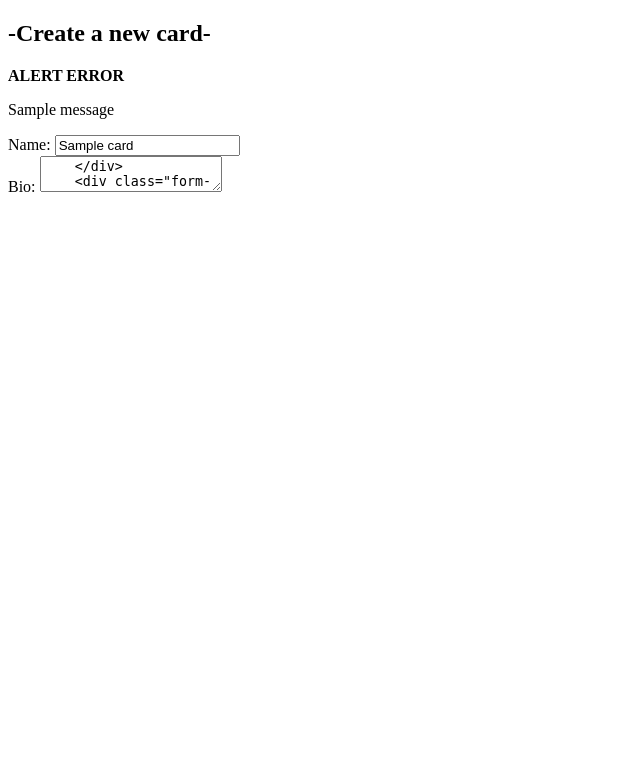
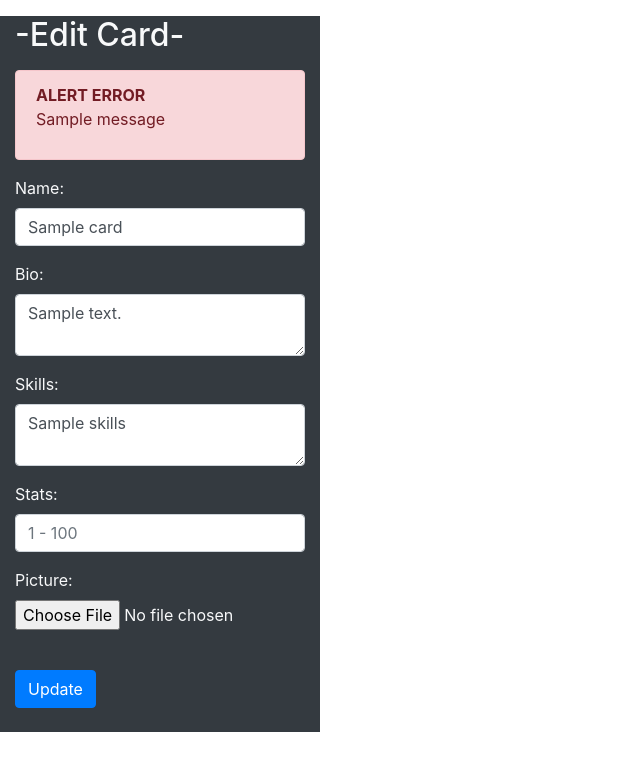
Before and after one commit to torteg4/funGroupProject, a Flask app: template flask_app/templates/edit_card.html in a window 1280 px wide. Shown: the top 771 px of the page, without its empty margins (0-640 px from the left). Run offline with Flask 2, Linux system fonts and the light colour scheme; the template is opened without the code that fills it: most values are stand-ins (such as "Sample title", 1, 10 or a date in 2020); one stand-in notice (Sample message) is shown; some libraries are stand-ins or nearby versions.

Commit message:
Html changes

```diff
--- a/flask_app/templates/edit_card.html
+++ b/flask_app/templates/edit_card.html
@@ -4,12 +4,15 @@
     <meta charset="UTF-8">
     <meta http-equiv="X-UA-Compatible" content="IE=edge">
     <meta name="viewport" content="width=device-width, initial-scale=1.0">
+    <link rel="stylesheet" href="https://stackpath.bootstrapcdn.com/bootstrap/4.3.1/css/bootstrap.min.css"
+    integrity="sha384-ggOyR0iXCbMQv3Xipma34MD+dH/1fQ784/j6cY/iJTQUOhcWr7x9JvoRxT2MZw1T" crossorigin="anonymous">
+    <script src="https://ajax.googleapis.com/ajax/libs/jquery/3.5.1/jquery.min.js"></script>
     <title>Edit Card</title>
 </head>
 <body>
-    <form action="/cards/edit_in_db/<int:id>" method="post" class="col-3 enable-rounded bg-dark text-light">
-        <h2 class="text-light my-3">-Create a new card-</h2>
-    {% with messages = get_flashed_messages(category_filter=['validate_card']) %}
+    <form action="/cards/{{card.id}}/update" method="post" enctype="multipart/form-data" class="col-3 enable-rounded bg-dark text-light">
+        <h2 class="text-light my-3">-Edit Card-</h2>
+        {% with messages = get_flashed_messages(category_filter=['validate_card']) %}
         {% if messages %}
         <div class="alert alert-danger" role="alert">
             <strong>ALERT ERROR</strong>
@@ -21,22 +24,28 @@
     {% endwith %}
     <div class="form-group">
         <label for="name">Name:</label>
-        <input type="text" name="name" value="{{card.name}}" class="form-control">
+        <input type="text" name="name" value="{{card.name}}" id="cardName" class="form-control" placeholder="Input Name">
     </div>
     <div class="form-group">
         <label for="bio">Bio:</label>
-        <textarea name="bio" value="{{card.bio}}" class="form-control">
+        <textarea name="bio" class="form-control" placeholder="Create Bio">{{card.bio}}</textarea>
     </div>
     <div class="form-group">
         <label for="skills">Skills:</label>
-        <textarea name="skills" value="{{card.skills}}" class="form-control">
+        <textarea name="skills" class="form-control" placeholder="Add Skills">{{card.skills}}</textarea>
     </div>
     <div class="form-group">
         <label for="stats">Stats:</label>
-        <input type="number" min="1" max="100" name="stats" value="{{card.stats}}" class="form-control">
+        <input type="number" min="1" max="100" name="stats" value="{{card.stats}}" class="form-control" placeholder="1 - 100">
     </div>
-
-    <input type="submit" value="Edit card" class="my-4 btn btn-success">
+    <div class="form-group">
+        <label for="picture">Picture:</label>
+        <input type="file" name="picture" class="form-control-file">
+        {% if card.picture %}
+        <img src="{{url_for('static', filename='uploads/' + card.picture)}}" alt="Picture">
+        {% endif %}
+    </div>
+    <input type="submit" value="Update" class="my-4 btn btn-primary">
     </form>
 </body>
 </html>
```
Also changed, not shown: flask_app/templates/create_card.html (+11 -3 lines).
